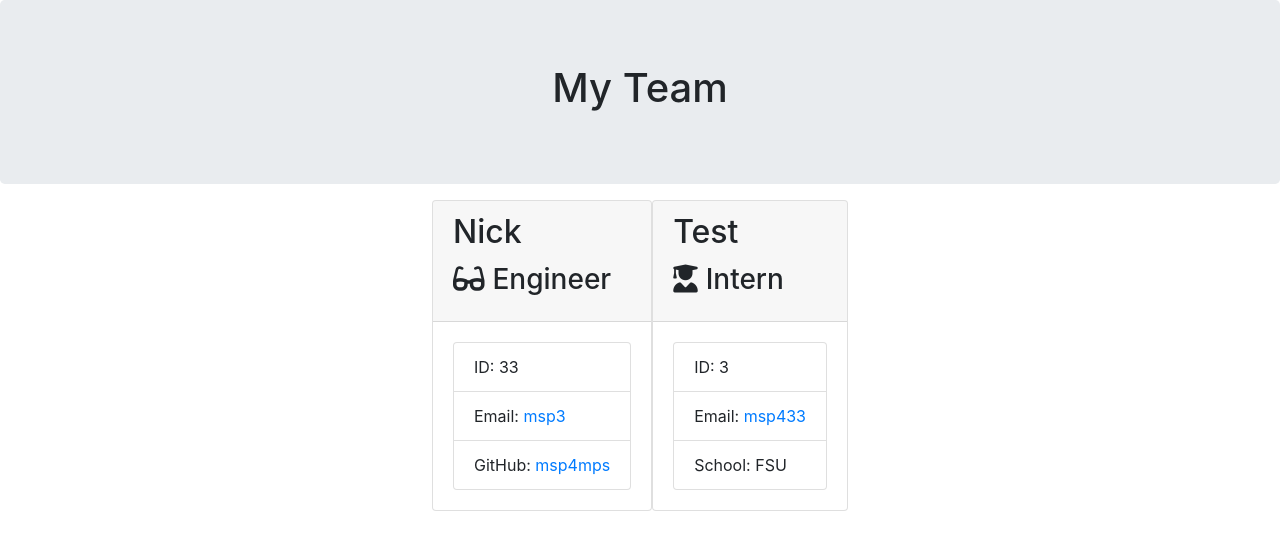
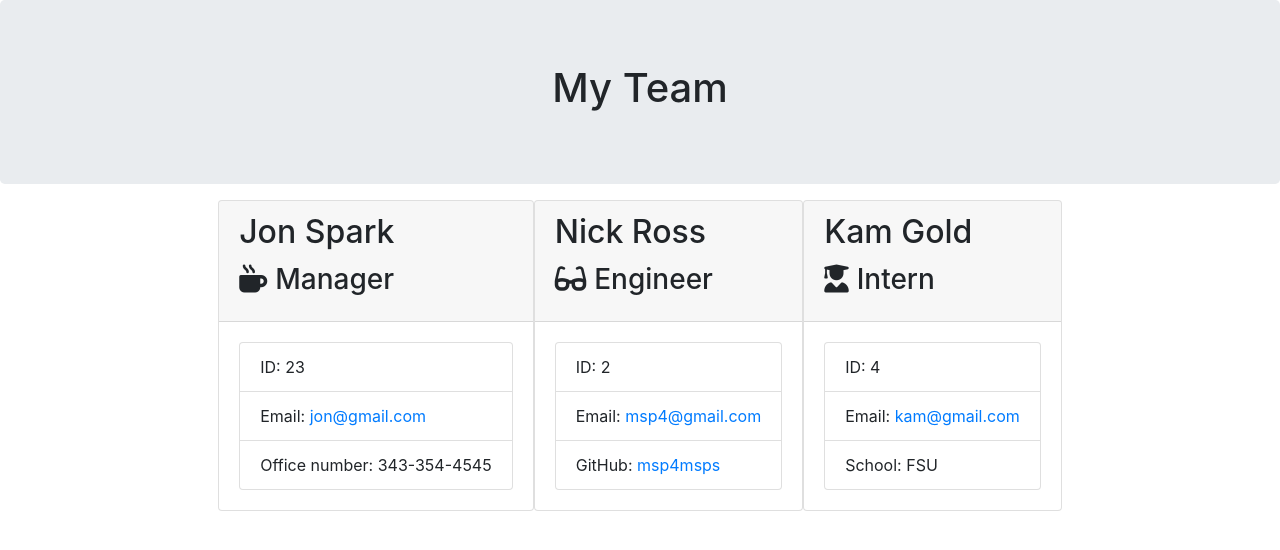
Before and after one commit to msp4msps/team_profile_generator, a website: page dist/team.html in a window 1280 px wide. Drawn offline with nearby package versions, Linux system fonts and the light colour scheme.

```diff
--- a/dist/team.html
+++ b/dist/team.html
@@ -28,22 +28,37 @@
         <div class="team-area col-12 d-flex justify-content-center">
           <div class="card employee-card">
   <div class="card-header">
-    <h2 class="card-title">Nick</h2>
+    <h2 class="card-title">Jon Spark</h2>
+    <h3 class="card-title"><i class="fas fa-mug-hot mr-2"></i>Manager</h3>
+  </div>
+  <div class="card-body">
+    <ul class="list-group">
+      <li class="list-group-item">ID: 23</li>
+      <li class="list-group-item">
+        Email: <a href="mailto:jon@gmail.com">jon@gmail.com</a>
+      </li>
+      <li class="list-group-item">Office number: 343-354-4545</li>
+    </ul>
+  </div>
+</div>
+<div class="card employee-card">
+  <div class="card-header">
+    <h2 class="card-title">Nick Ross</h2>
     <h3 class="card-title"><i class="fas fa-glasses mr-2"></i>Engineer</h3>
   </div>
   <div class="card-body">
     <ul class="list-group">
-      <li class="list-group-item">ID: 33</li>
+      <li class="list-group-item">ID: 2</li>
       <li class="list-group-item">
-        Email: <a href="mailto:msp3">msp3</a>
+        Email: <a href="mailto:msp4@gmail.com">msp4@gmail.com</a>
       </li>
       <li class="list-group-item">
         GitHub:
         <a
-          href="https://github.com/msp4mps"
+          href="https://github.com/msp4msps"
           target="_blank"
           rel="noopener noreferrer"
-          >msp4mps</a
+          >msp4msps</a
         >
       </li>
     </ul>
@@ -51,16 +66,16 @@
 </div>
 <div class="card employee-card">
   <div class="card-header">
-    <h2 class="card-title">Test</h2>
+    <h2 class="card-title">Kam Gold</h2>
     <h3 class="card-title">
       <i class="fas fa-user-graduate mr-2"></i>Intern
     </h3>
   </div>
   <div class="card-body">
     <ul class="list-group">
-      <li class="list-group-item">ID: 3</li>
+      <li class="list-group-item">ID: 4</li>
       <li class="list-group-item">
-        Email: <a href="mailto:msp433">msp433</a>
+        Email: <a href="mailto:kam@gmail.com">kam@gmail.com</a>
       </li>
       <li class="list-group-item">School: FSU</li>
     </ul>
```
Also changed, not shown: README.md.
